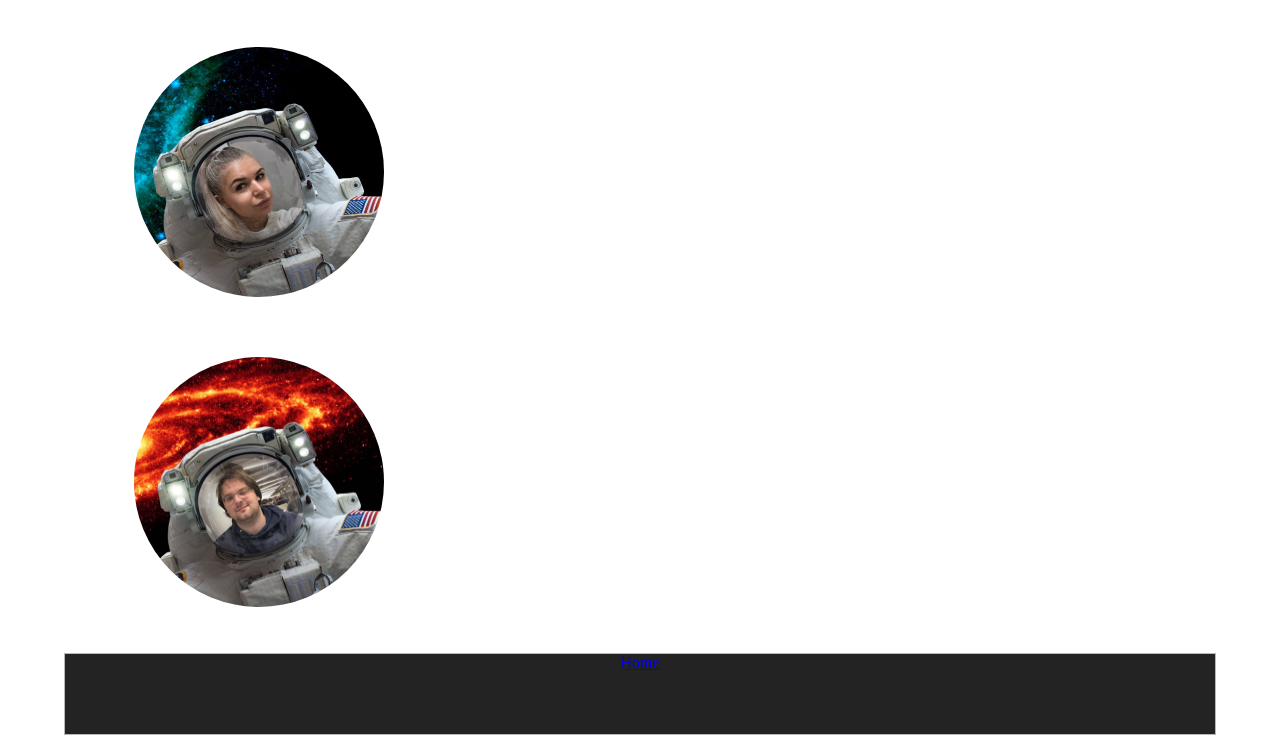
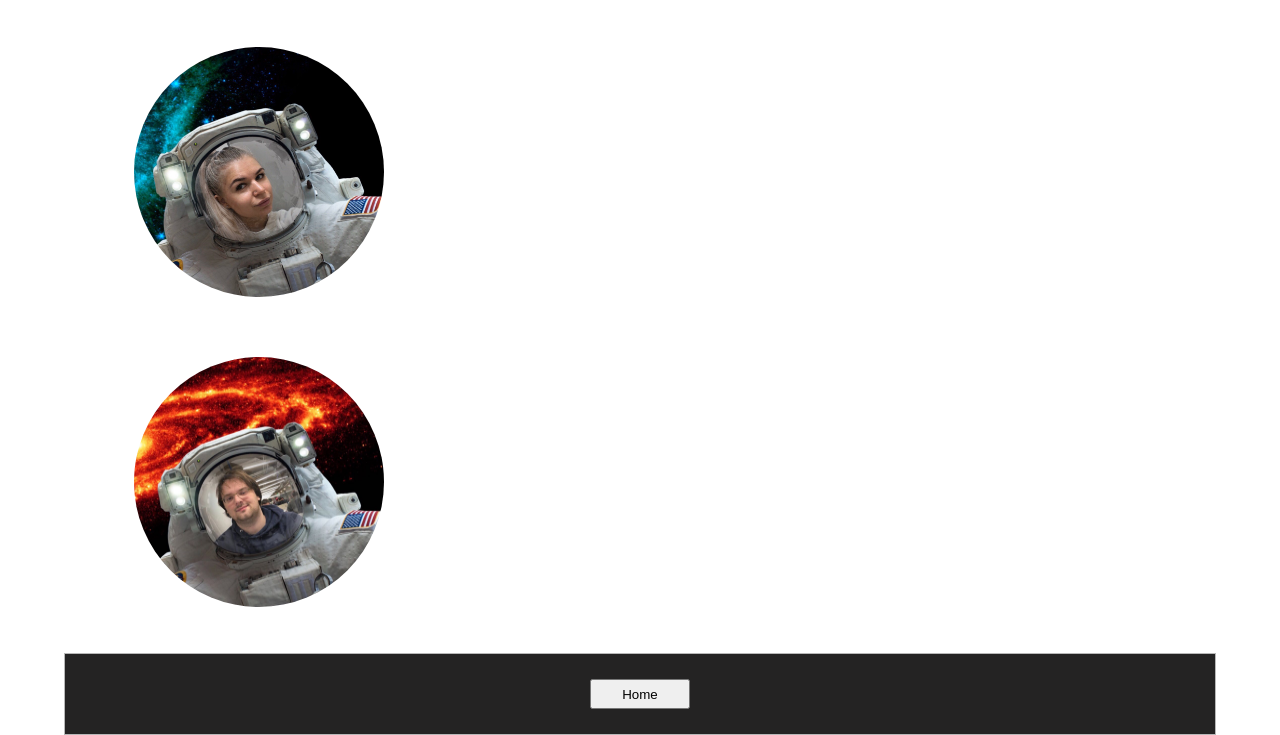
Before and after one commit to glasscharlie/201-project-mars-trail, a plain HTML site: page aboutUS.html in a window 1280 px wide. Shown: the part 1057-1792 px from the top of the page. Drawn offline with Linux system fonts and the light colour scheme; a web font is replaced by a local one.

Commit message:
fixed button

```diff
--- a/aboutUS.html
+++ b/aboutUS.html
@@ -36,6 +36,6 @@
 
 
 <body>
-  <footer><a href="index.html">Home</a></footer>
+  <footer><a href="index.html"><button>Home</button></a></footer>
 </body>
 </html>
```
